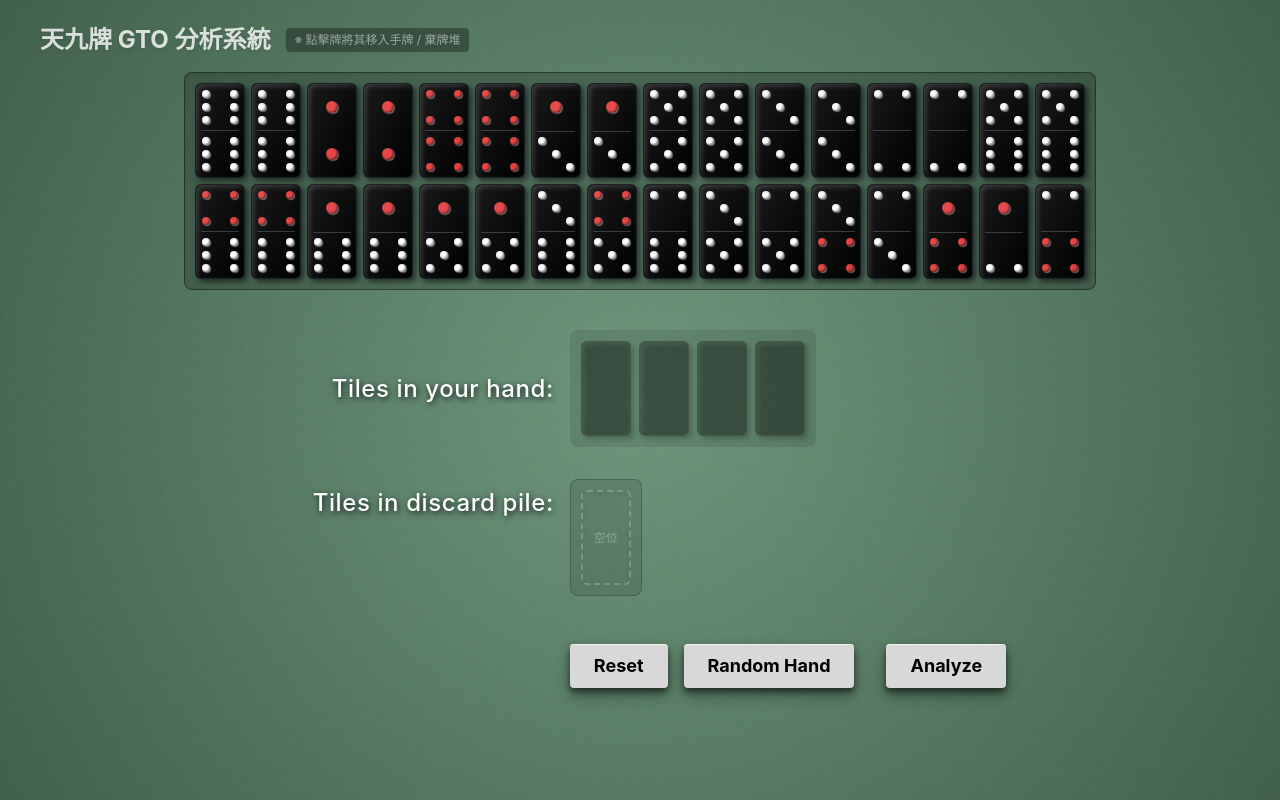
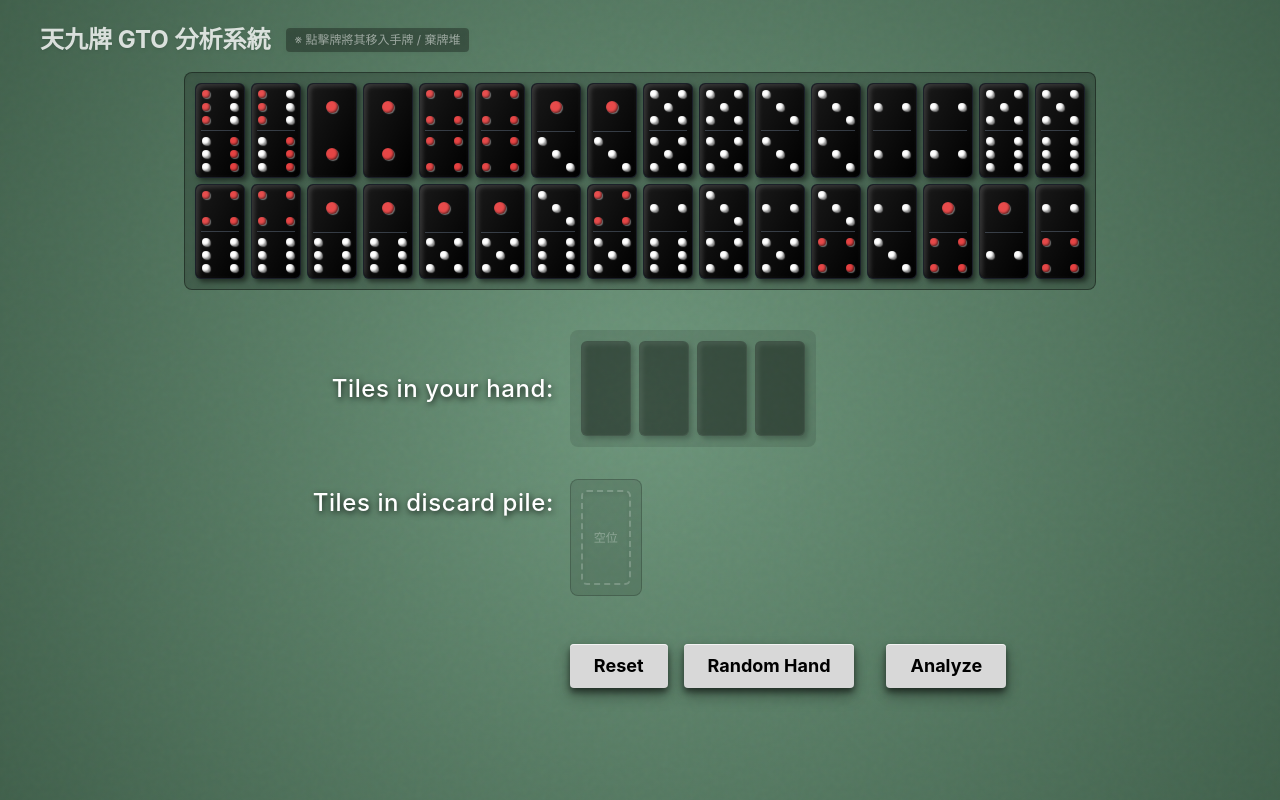
Before and after one commit to pan77775/pai_gow, a React (Vite) app: page / in a window 1280 px wide. Built offline with nearby package versions, Linux system fonts and the light colour scheme.

Commit message:
fix(ui): explicitly format 2 dots horizontally centered, and apply tian tile 6-dots bi-color rule

```diff
--- a/src/components/Tile.jsx
+++ b/src/components/Tile.jsx
@@ -1,7 +1,7 @@
 import React from "react";
 
 // Helper function to render dots based on number and red/white rules
-const renderDots = (num, isTop) => {
+const renderDots = (tile, num, isTop) => {
     // 依據天九牌規則決定紅色點：
     // 1點、4點 為全紅。
     // 其餘(2,3,5,6) 預設為全白。
@@ -12,21 +12,12 @@ const renderDots = (num, isTop) => {
         case 1:
             return <div className={`${dotClass} dot-center`}></div>;
         case 2:
-            if (isTop) {
-                return (
-                    <>
-                        <div className={`${dotClass} dot-top-left`}></div>
-                        <div className={`${dotClass} dot-top-right`}></div>
-                    </>
-                );
-            } else {
-                return (
-                    <>
-                        <div className={`${dotClass} dot-bottom-left`}></div>
-                        <div className={`${dotClass} dot-bottom-right`}></div>
-                    </>
-                );
-            }
+            return (
+                <>
+                    <div className={`${dotClass} dot-mid-left`}></div>
+                    <div className={`${dotClass} dot-mid-right`}></div>
+                </>
+            );
         case 3:
             return (
                 <>
@@ -55,9 +46,25 @@ const renderDots = (num, isTop) => {
                 </>
             );
         case 6:
-            // 6點 特殊紅：如果是"猴"([1,2]或[2,4]的變體沒有6)；正常的6點一半紅一半白？
-            // 傳統天九的6點(如天、長六)是全白的。如果是"短六"[1,5]，5全白、1為紅。
-            // 為了簡化與對齊 Wizard 圖片：6點全白。8點(人[4,4])則是全紅。這裡我們保持除了1和4全紅外其他全白。
+            // 天牌[6,6] 的特別規則：
+            // 上方 6 點: 左三顆紅點、右三顆白點。下方 6 點: 左三面白點、右三顆紅點。
+            if (tile.name === '天') {
+                const redLeft = isTop;
+                const leftClass = `dot ${redLeft ? 'dot-red' : ''}`;
+                const rightClass = `dot ${redLeft ? '' : 'dot-red'}`;
+                return (
+                    <>
+                        <div className={`${leftClass} dot-top-left`}></div>
+                        <div className={`${leftClass} dot-mid-left`}></div>
+                        <div className={`${leftClass} dot-bottom-left`}></div>
+                        <div className={`${rightClass} dot-top-right`}></div>
+                        <div className={`${rightClass} dot-mid-right`}></div>
+                        <div className={`${rightClass} dot-bottom-right`}></div>
+                    </>
+                );
+            }
+
+            // 一般的 6 點全白 (例如 短六 等牌)
             return (
                 <>
                     <div className={`${dotClass} dot-top-left`}></div>
@@ -102,7 +109,7 @@ export default function Tile({ tile, onClick, selected, disabled, small = false
 
             {/* 上半部點數 */}
             <div className={`dice-face dots-${tile.face[0]} flex-1 ${dotScale} origin-top`}>
-                {renderDots(tile.face[0], true)}
+                {renderDots(tile, tile.face[0], true)}
             </div>
 
             {/* 中間的白色分隔線 (骨牌特徵) */}
@@ -110,7 +117,7 @@ export default function Tile({ tile, onClick, selected, disabled, small = false
 
             {/* 下半部點數 */}
             <div className={`dice-face dots-${tile.face[1]} flex-1 ${dotScale} origin-bottom`}>
-                {renderDots(tile.face[1], false)}
+                {renderDots(tile, tile.face[1], false)}
             </div>
         </div>
     );
--- a/src/index.css
+++ b/src/index.css
@@ -70,24 +70,14 @@ body {
 }
 
 /* 2點：依照水平靠邊排列 (天九牌特徵) */
-.dots-2 .dot-top-left {
+.dots-2 .dot-mid-left {
   grid-column: 1;
-  grid-row: 1;
+  grid-row: 2;
 }
 
-.dots-2 .dot-top-right {
+.dots-2 .dot-mid-right {
   grid-column: 3;
-  grid-row: 1;
-}
-
-.dots-2 .dot-bottom-left {
-  grid-column: 1;
-  grid-row: 3;
-}
-
-.dots-2 .dot-bottom-right {
-  grid-column: 3;
-  grid-row: 3;
+  grid-row: 2;
 }
 
 /* 3點：對角線+中央 */
```
